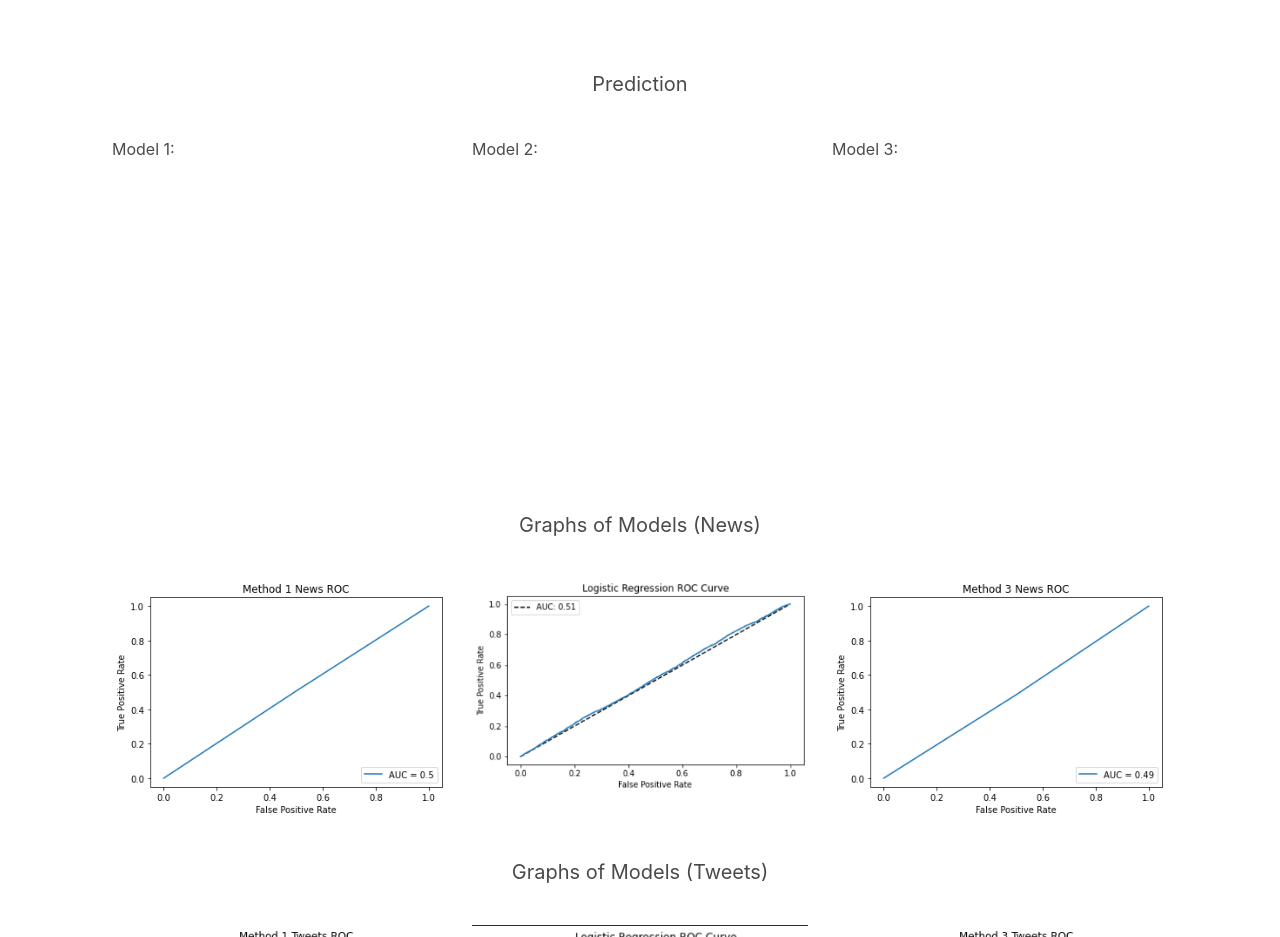
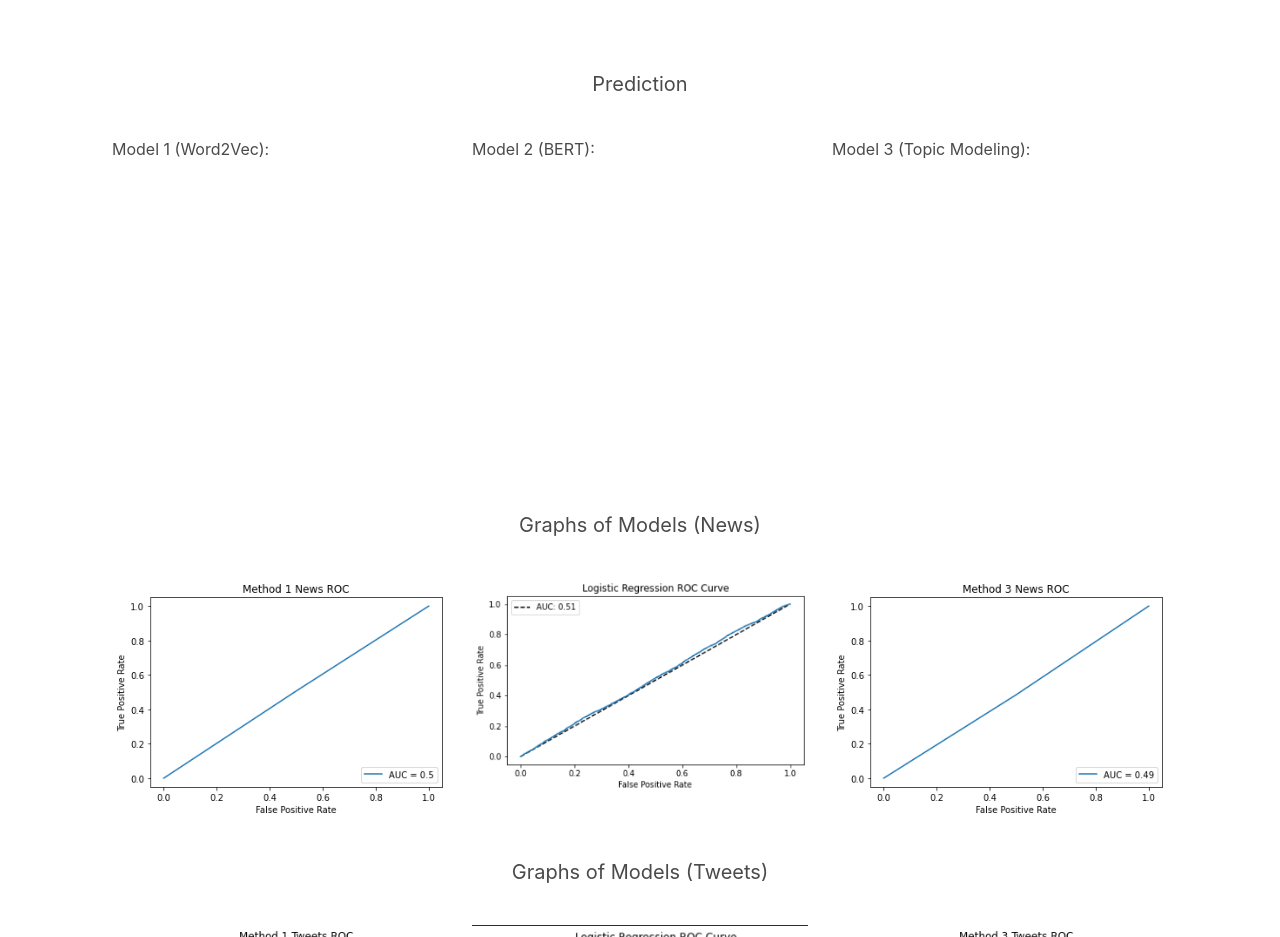
Before and after one commit to crystal-nguyen/cse573-stock-prediction, a plain HTML site: page code/interface/index.html in a window 1280 px wide. Shown: the part 1280-2217 px from the top of the page. Drawn offline with nearby package versions, Linux system fonts and the light colour scheme.

Commit message:
Changed Model Headings

```diff
--- a/code/interface/index.html
+++ b/code/interface/index.html
@@ -42,19 +42,19 @@
 				<div class="columns">
 					<div class="column p-128">
 						<figure class="image is-256x256">
-							Model 1:
+							Model 1 (Word2Vec):
 							<img id="arrow1" style="visibility: hidden" src="./up_arrow.png">
 						</figure>
 					</div>
 					<div class="column p-128">
 						<figure class="image is-256x256">
-							Model 2:
+							Model 2 (BERT):
 							<img id="arrow2" style="visibility: hidden" src="./up_arrow.png">
 						</figure>
 					</div>
 					<div class="column p-128">
 						<figure class="image is-256x256">
-							Model 3:
+							Model 3 (Topic Modeling):
 							<img id="arrow3" style="visibility: hidden" src="./up_arrow.png">
 						</figure>
 					</div>
```
Also changed, not shown: 2 other files.
